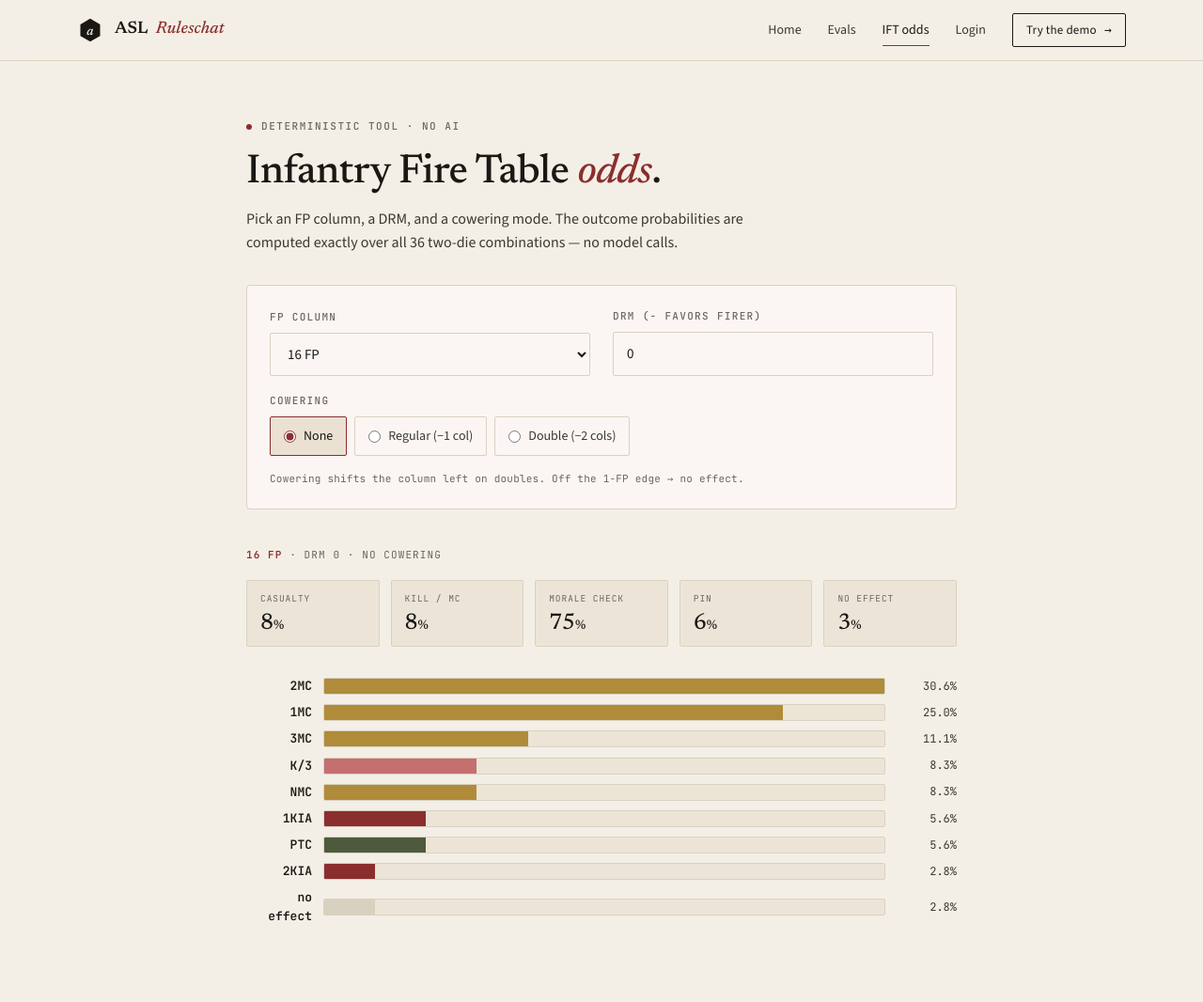
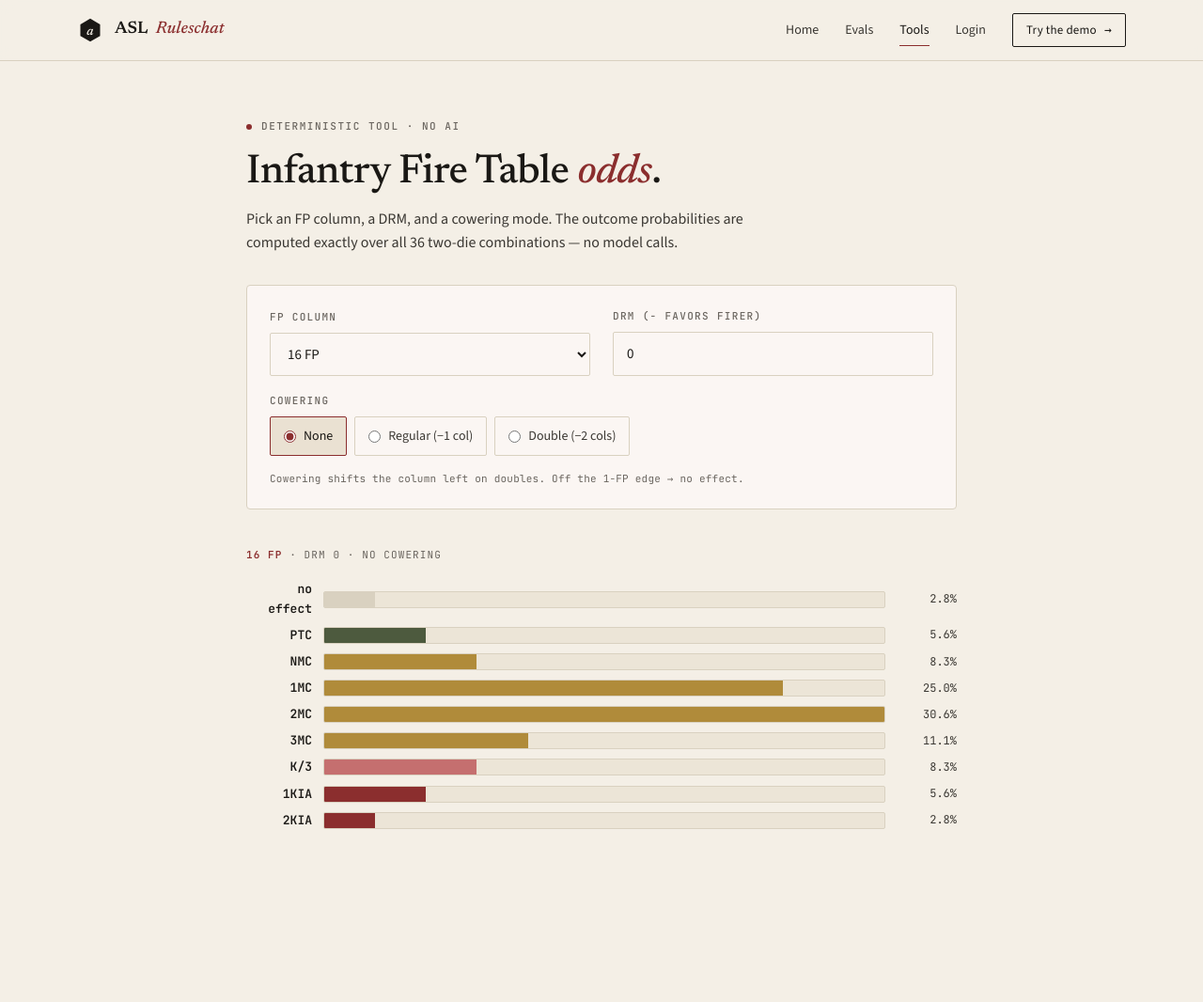
Before and after one commit to kehannan/ruleschat, a FastAPI app: page /ift in a window 1280 px wide. Shown: the whole page at 94% size. After the commit the page ends 882 px from the top, so only its background shows below. Run offline with FastAPI, Linux system fonts and the light colour scheme.

Commit message:
IFT calculator: order by ascending impact, drop summary cells, nav 'Tools'
- Remove the grouped summary row (casualty / kill-MC / morale / pin /
  no-effect) — redundant once the full distribution is severity-ordered.
- Render the distribution least → most severe: no effect < PTC < NMC <
  1MC..4MC < K/1..K/4 < 1KIA..7KIA, via a severityRank sort in the page JS.
- Rename the nav link "IFT odds" → "Tools".

Co-Authored-By: Claude Opus 4.7 <noreply@anthropic.com>

```diff
--- a/templates/base.html
+++ b/templates/base.html
@@ -37,7 +37,7 @@
             <a href="{{ url_for('home') }}" {% if active_page == 'home' %}class="active"{% endif %}>Home</a>
             <a href="{{ url_for('ruleschat') }}" data-require-login="true" class="nav-chat {% if active_page == 'chat' %}active{% endif %}">Chat</a>
             <a href="{{ url_for('evals') }}" {% if active_page == 'evals' %}class="active"{% endif %}>Evals</a>
-            <a href="{{ url_for('ift') }}" {% if active_page == 'ift' %}class="active"{% endif %}>IFT odds</a>
+            <a href="{{ url_for('ift') }}" {% if active_page == 'ift' %}class="active"{% endif %}>Tools</a>
             <a href="{{ url_for('profile_page') }}" data-require-login="true" class="nav-profile {% if active_page == 'profile' %}active{% endif %}">Profile</a>
             <a href="{{ url_for('admin_dashboard') }}" data-require-admin="true" class="nav-admin {% if active_page == 'admin' %}active{% endif %}">Admin</a>
             <a href="{{ url_for('logout') }}" data-require-login="true" class="nav-logout">Logout</a>
--- a/templates/ift.html
+++ b/templates/ift.html
@@ -66,23 +66,6 @@
   }
   .site .ift-results .res-caption b { color: var(--accent); font-weight: 600; }
 
-  .site .summary-grid {
-    display: grid; grid-template-columns: repeat(5, 1fr); gap: 12px;
-    margin-bottom: 32px;
-  }
-  .site .summary-cell {
-    border: 1px solid var(--hair); border-radius: 2px;
-    padding: 12px 14px; background: var(--paper-2);
-  }
-  .site .summary-cell .s-label {
-    font-family: var(--mono); font-size: 9.5px; letter-spacing: .1em;
-    text-transform: uppercase; color: var(--muted); margin-bottom: 6px;
-  }
-  .site .summary-cell .s-pct {
-    font-family: var(--serif); font-size: 24px; font-weight: 500;
-    letter-spacing: -0.01em; line-height: 1;
-  }
-
   .site .dist-rows { display: grid; gap: 8px; }
   .site .dist-row {
     display: grid; grid-template-columns: 70px 1fr 64px;
@@ -117,7 +100,6 @@
   @media (max-width: 620px) {
     .site .ift-col { padding: 0 20px; }
     .site .ift-form { grid-template-columns: 1fr; }
-    .site .summary-grid { grid-template-columns: 1fr 1fr; }
   }
 </style>
 {% endblock %}
@@ -158,7 +140,6 @@
 
     <div class="ift-results" id="ift-results" style="display:none;">
       <div class="res-caption" id="res-caption"></div>
-      <div class="summary-grid" id="summary-grid"></div>
       <div class="dist-rows" id="dist-rows"></div>
     </div>
 
@@ -173,7 +154,6 @@
   const $drm = document.getElementById('ift-drm');
   const $results = document.getElementById('ift-results');
   const $caption = document.getElementById('res-caption');
-  const $summary = document.getElementById('summary-grid');
   const $rows = document.getElementById('dist-rows');
   const $error = document.getElementById('ift-error');
 
@@ -192,18 +172,17 @@
     return '';
   }
 
-  // Group results into broad families for the summary cells.
-  function summarize(dist) {
-    const groups = { 'Casualty': 0, 'Kill / MC': 0, 'Morale check': 0, 'Pin': 0, 'No effect': 0 };
-    for (const d of dist) {
-      const r = d.result;
-      if (r === '—') groups['No effect'] += d.probability;
-      else if (r === 'PTC') groups['Pin'] += d.probability;
-      else if (r.startsWith('K/')) groups['Kill / MC'] += d.probability;
-      else if (r.includes('KIA')) groups['Casualty'] += d.probability;
-      else if (r.endsWith('MC')) groups['Morale check'] += d.probability;
-    }
-    return groups;
+  // Severity rank for ascending-impact ordering:
+  // no effect < PTC < NMC < 1MC..4MC < K/1..K/4 < 1KIA..7KIA
+  function severityRank(result) {
+    if (result === '—') return [0, 0];
+    if (result === 'PTC') return [1, 0];
+    if (result === 'NMC') return [2, 0];
+    let m;
+    if ((m = result.match(/^(\d+)MC$/)))  return [3, parseInt(m[1], 10)];
+    if ((m = result.match(/^K\/(\d+)$/))) return [4, parseInt(m[1], 10)];
+    if ((m = result.match(/^(\d+)KIA$/))) return [5, parseInt(m[1], 10)];
+    return [6, 0];
   }
 
   const pct = (p) => (p * 100).toFixed(1) + '%';
@@ -232,18 +211,15 @@
     const cowStr = data.cowering === 'none' ? 'no cowering' : data.cowering + ' cowering';
     $caption.innerHTML = `<b>${data.column} FP</b> · DRM ${drmStr} · ${cowStr}`;
 
-    // Summary cells
-    const groups = summarize(data.distribution);
-    $summary.innerHTML = Object.entries(groups).map(([label, p]) => `
-      <div class="summary-cell">
-        <div class="s-label">${label}</div>
-        <div class="s-pct">${Math.round(p * 100)}<span style="font-size:14px;">%</span></div>
-      </div>
-    `).join('');
+    // Order rows by ascending impact (least → most severe).
+    const ordered = data.distribution.slice().sort((a, b) => {
+      const ra = severityRank(a.result), rb = severityRank(b.result);
+      return ra[0] - rb[0] || ra[1] - rb[1];
+    });
 
     // Detailed bars (probability as bar width, scaled to the max for contrast)
-    const maxP = Math.max(...data.distribution.map(d => d.probability), 0.0001);
-    $rows.innerHTML = data.distribution.map(d => `
+    const maxP = Math.max(...ordered.map(d => d.probability), 0.0001);
+    $rows.innerHTML = ordered.map(d => `
       <div class="dist-row">
         <div class="d-result">${d.result === '—' ? 'no effect' : d.result}</div>
         <div class="d-bar-track">
```
